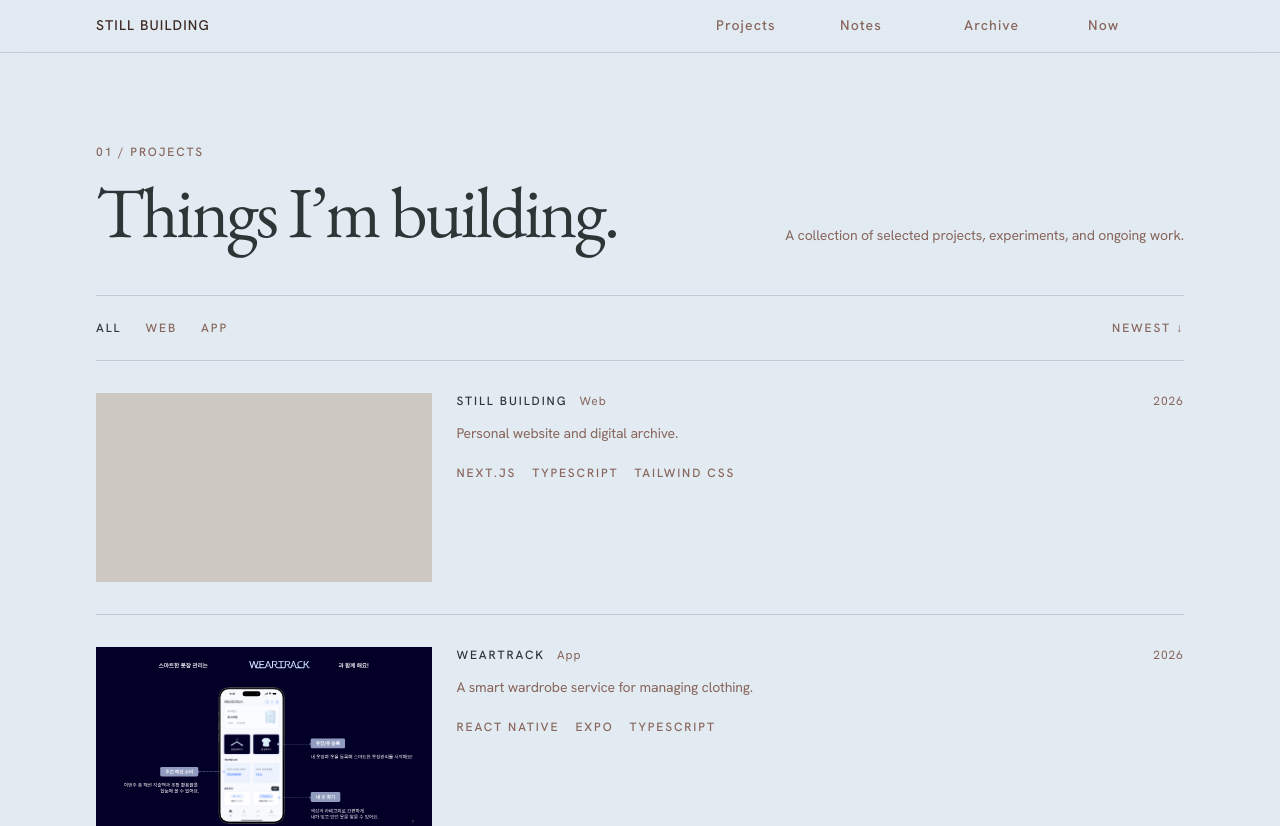
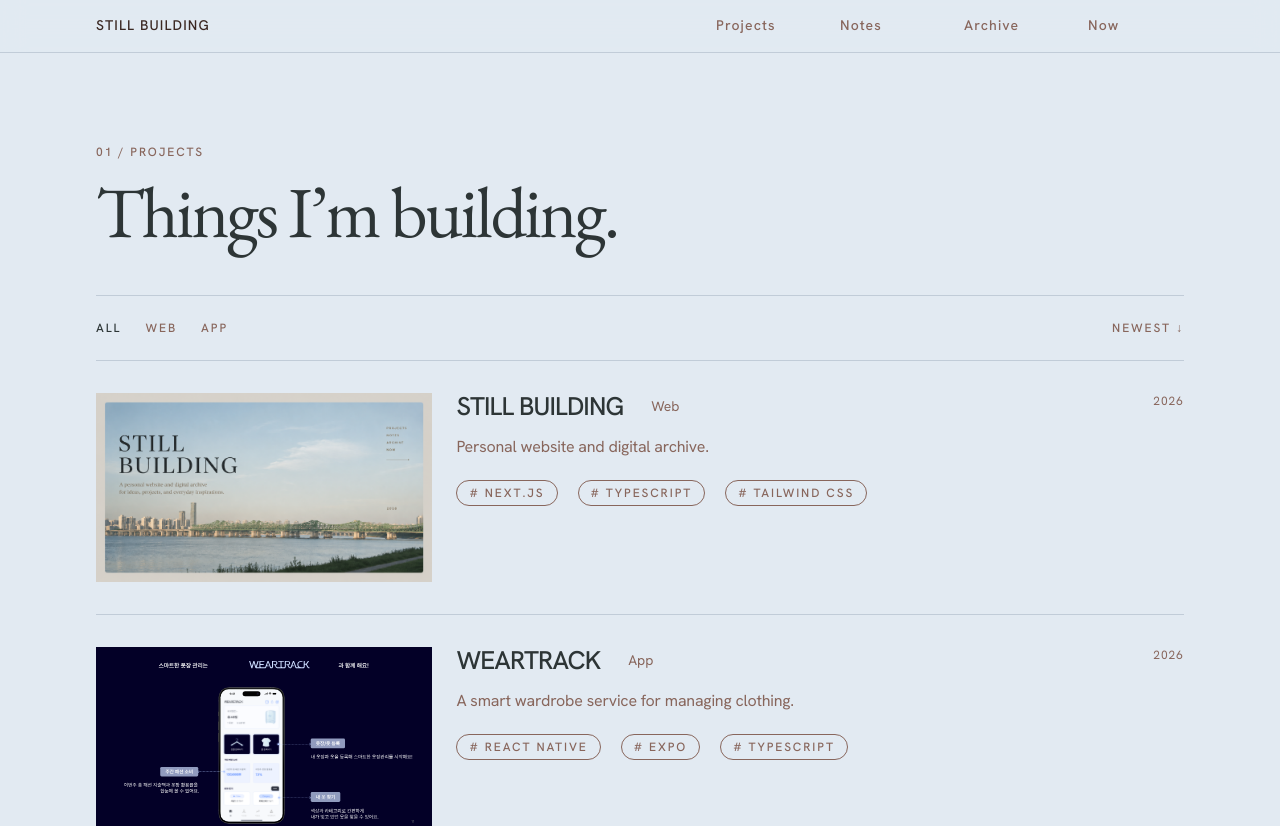
Before and after one commit to yunzaex/still-building, a Next.js app: page /projects in a window 1280 px wide. Shown: the top 826 px of the page. Built offline with nearby package versions, Linux system fonts and the light colour scheme; a web font is replaced by a local one.

Commit message:
feat: project 페이지 UI 정리

```diff
--- a/app/about/page.tsx
+++ b/app/about/page.tsx
@@ -5,11 +5,7 @@ export default function AboutPage() {
   return (
     <main className="min-h-screen bg-(--bg)">
       <Container className="pb-12 pt-32 sm:pb-16 sm:pt-36">
-        <PageHeader
-          label="About"
-          title="A personal practice in progress."
-          description="디자인과 개발 사이에서 오래 쓰일 수 있는 디지털 경험을 만듭니다."
-        />
+        <PageHeader label="About" title="A personal practice in progress." />
       </Container>
     </main>
   );
--- a/app/archive/page.tsx
+++ b/app/archive/page.tsx
@@ -5,11 +5,7 @@ export default function ArchivePage() {
   return (
     <main className="min-h-screen bg-(--bg)">
       <Container className="pb-12 pt-32 sm:pb-16 sm:pt-36">
-        <PageHeader
-          label="Archive"
-          title="Fragments worth keeping."
-          description="기억과 이미지, 작은 기록을 차분히 모아 두는 개인 아카이브입니다."
-        />
+        <PageHeader label="Archive" title="Fragments worth keeping." />
       </Container>
     </main>
   );
--- a/app/notes/page.tsx
+++ b/app/notes/page.tsx
@@ -7,11 +7,7 @@ export default function NotesPage() {
   return (
     <main className="min-h-screen bg-(--bg)">
       <Container className="pb-12 pt-32 sm:pb-16 sm:pt-36">
-        <PageHeader
-          label="Notes"
-          title="Thoughts, studies, and small records."
-          description="공부하며 정리한 개념, 개발하면서 배운 점, 오래 남기고 싶은 생각들을 기록하는 공간입니다."
-        />
+        <PageHeader label="Notes" title="Thoughts, studies, and small records." />
 
         <Divider />
 
--- a/app/now/page.tsx
+++ b/app/now/page.tsx
@@ -7,11 +7,7 @@ export default function NowPage() {
   return (
     <main className="min-h-screen bg-(--bg)">
       <Container className="pb-12 pt-32 sm:pb-16 sm:pt-36">
-        <PageHeader
-          label="Now"
-          title="What I am focusing on now."
-          description="현재 진행 중인 프로젝트와 배우고 있는 것들을 꾸준히 업데이트하는 공간입니다."
-        />
+        <PageHeader label="Now" title="What I am focusing on now." />
 
         <Divider />
 
--- a/app/page.tsx
+++ b/app/page.tsx
@@ -7,7 +7,7 @@ const menuItems = [
     href: "/projects",
     label: "01",
     title: "Projects",
-    description: "Things I've built and am building.",
+    description: "Things I'm building.",
   },
   {
     href: "/notes",
--- a/app/projects/page.tsx
+++ b/app/projects/page.tsx
@@ -8,11 +8,7 @@ export default function ProjectsPage() {
   return (
     <main className="min-h-screen bg-(--bg)">
       <Container className="pb-12 pt-32 sm:pb-16 sm:pt-36">
-        <PageHeader
-          label="01 / Projects"
-          title="Things I’m building."
-          description="A collection of selected projects, experiments, and ongoing work."
-        />
+        <PageHeader label="01 / Projects" title="Things I’m building." />
 
         <ProjectFilterBar />
 
--- a/components/PageHeader.tsx
+++ b/components/PageHeader.tsx
@@ -1,29 +1,16 @@
 type PageHeaderProps = {
   label: string;
   title: string;
-  description: string;
 };
 
-export default function PageHeader({
-  label,
-  title,
-  description,
-}: PageHeaderProps) {
+export default function PageHeader({ label, title }: PageHeaderProps) {
   return (
     <header className="grid gap-8 border-b border-(--line) pb-12 md:grid-cols-[1.2fr_0.8fr] md:items-end">
       <div>
-        <p className="type-label mb-4 text-(--brown-light)">
-          {label}
-        </p>
+        <p className="type-label mb-4 text-(--brown-light)">{label}</p>
 
-        <h1 className="type-heading">
-          {title}
-        </h1>
+        <h1 className="type-heading">{title}</h1>
       </div>
-
-      <p className="type-body-small max-w-md text-(--brown-light) md:justify-self-end">
-        {description}
-      </p>
     </header>
   );
 }
--- a/components/ProjectListItem.tsx
+++ b/components/ProjectListItem.tsx
@@ -20,35 +20,32 @@ export default function ProjectListItem({ project }: ProjectListItemProps) {
       </div>
 
       <div>
-        <div className="mb-3 flex items-center gap-3">
-          <h2 className="type-label">
-            {project.title}
-          </h2>
+        <div className="mb-3 flex items-center gap-7">
+          <h2 className="type-title">{project.title}</h2>
 
-          <span className="type-meta text-(--brown-light)">
+          <span className="type-body-small text-(--brown-light)">
             {project.category}
           </span>
         </div>
 
-        <p className="type-body-small mb-5 max-w-lg text-(--brown-light)">
+        <p className="type-body mb-5 max-w-lg text-(--brown-light)">
           {project.description}
         </p>
 
-        <ul className="flex flex-wrap gap-x-4 gap-y-2">
+        <ul className="flex flex-wrap gap-x-5 gap-y-2">
           {project.tags.map((tag) => (
             <li
               key={tag}
-              className="type-label text-(--brown-light)"
+              className="type-label rounded-full border border-(--brown-light) px-3 py-1 text-(--brown-light)"
             >
-              {tag}
+              {" "}
+              # {tag}
             </li>
           ))}
         </ul>
       </div>
 
-      <p className="type-meta text-(--brown-light)">
-        {project.year}
-      </p>
+      <p className="type-meta text-(--brown-light)">{project.year}</p>
     </article>
   );
 }
--- a/data/projects.ts
+++ b/data/projects.ts
@@ -15,6 +15,7 @@ export const projects: Project[] = [
     category: "Web",
     description: "Personal website and digital archive.",
     tags: ["Next.js", "TypeScript", "Tailwind CSS"],
+    image: "/project-stillbuilding.png",
   },
   {
     title: "WEARTRACK",
```
Also changed, not shown: public/project-stillbuilding.png (added).
